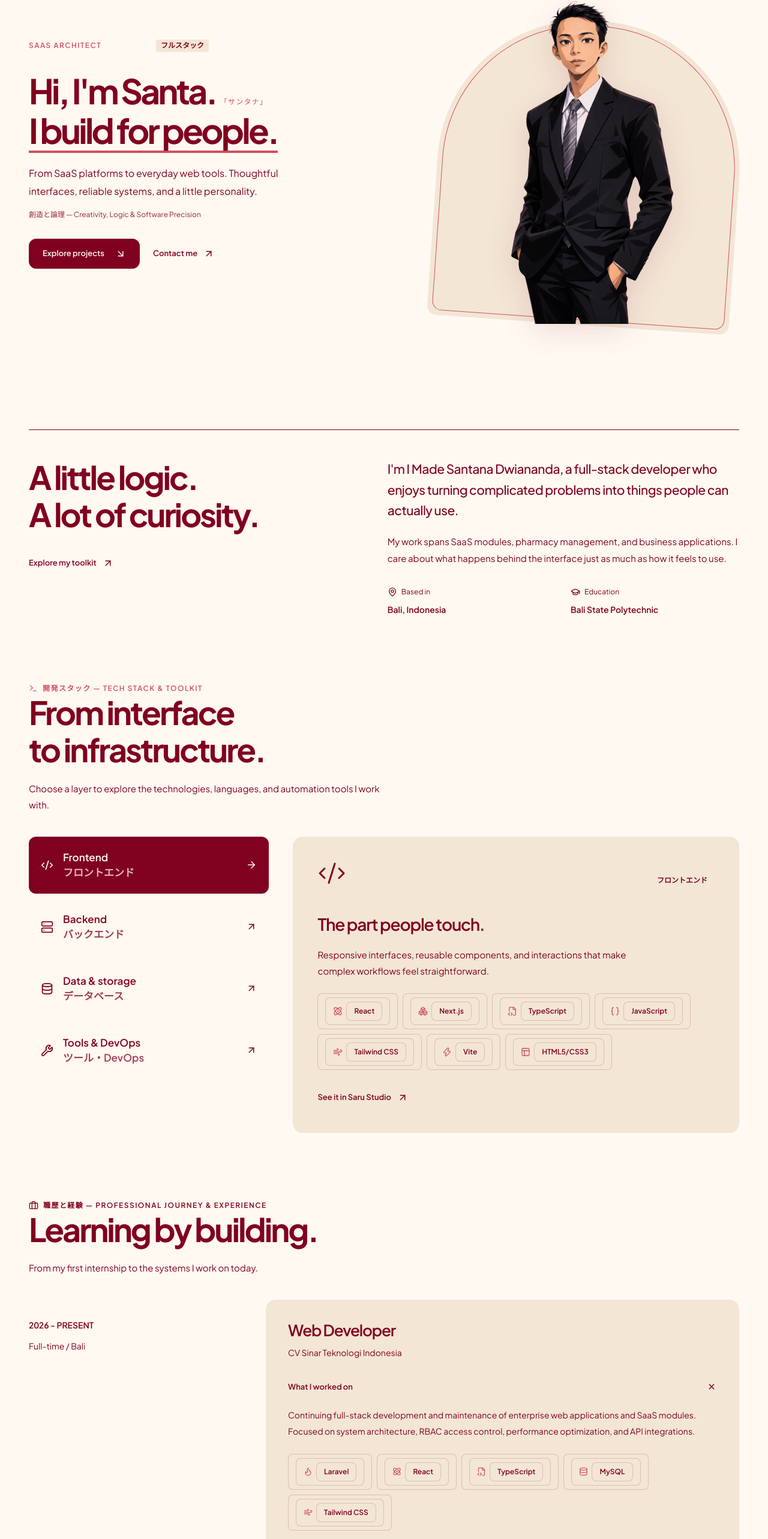
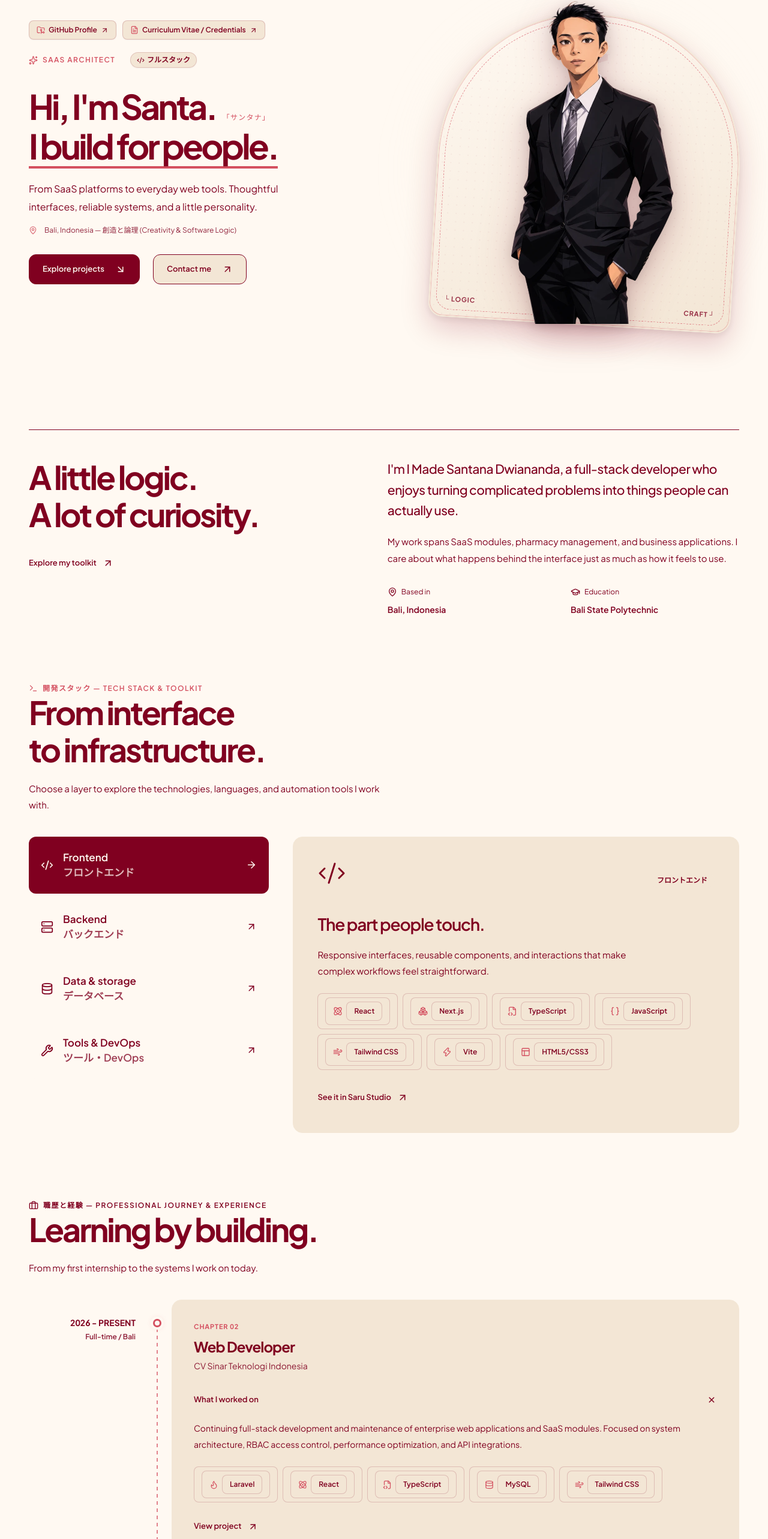
Before and after one commit to SantanaDwi29/neubrutalism_portofolio, a React (Vite) app: page / in a window 1280 px wide. Shown: the part 156-2722 px from the top of the page at 60% size. Built offline with nearby package versions, Linux system fonts and the light colour scheme.

Commit message:
feat: add core portfolio components, project detail page, and styling

```diff
--- a/src/App.css
+++ b/src/App.css
@@ -105,20 +105,90 @@
   perspective: 1000px;
 }
 
+.hero-art-glow {
+  position: absolute;
+  inset: 5% -8% -5% -8%;
+  background: radial-gradient(circle, rgba(212, 80, 96, 0.35) 0%, rgba(243, 230, 213, 0.15) 50%, transparent 75%);
+  filter: blur(32px);
+  pointer-events: none;
+  z-index: 0;
+  border-radius: 50%;
+}
+
 .hero-art-field {
   position: absolute;
-  inset: 12% 0 0 2%;
-  background: var(--color-sand);
-  border-radius: 48% 48% 16px 16px;
-  transform: rotate(4deg);
+  inset: 10% 0 0 2%;
+  background: linear-gradient(155deg, var(--color-cream) 0%, var(--color-sand) 100%);
+  border-radius: 48% 48% 24px 24px;
+  transform: rotate(3.5deg);
+  border: 2px solid var(--color-sand);
+  box-shadow:
+    0 20px 48px rgba(128, 0, 32, 0.2),
+    0 4px 12px rgba(0, 0, 0, 0.08),
+    inset 0 0 0 1px rgba(212, 80, 96, 0.35);
+  overflow: hidden;
 }
 
 .hero-art-field::before {
   content: '';
   position: absolute;
-  inset: 8px;
-  border: 1px solid var(--color-rose);
+  inset: 10px;
+  border: 1.5px dashed var(--color-rose);
   border-radius: inherit;
+  opacity: 0.65;
+  pointer-events: none;
+}
+
+.hero-art-field::after {
+  content: '';
+  position: absolute;
+  inset: 0;
+  background-image: radial-gradient(rgba(128, 0, 32, 0.08) 1px, transparent 1px);
+  background-size: 14px 14px;
+  pointer-events: none;
+  opacity: 0.55;
+}
+
+:root[data-theme="dark"] .hero-art-field {
+  background: linear-gradient(155deg, #FFF9F2 0%, #F3E6D5 100%);
+  border-color: var(--color-rose);
+  box-shadow:
+    0 24px 50px rgba(0, 0, 0, 0.45),
+    0 0 35px rgba(212, 80, 96, 0.3),
+    inset 0 0 0 2px var(--color-sand);
+}
+
+.hero-corner {
+  position: absolute;
+  font-family: var(--font-mono);
+  font-size: 11px;
+  font-weight: 700;
+  color: var(--color-burgundy);
+  letter-spacing: 0.08em;
+  opacity: 0.8;
+  z-index: 2;
+  pointer-events: none;
+}
+
+.corner-tl { top: 22px; left: 24px; }
+.corner-tr { top: 22px; right: 24px; }
+.corner-bl { bottom: 20px; left: 24px; }
+.corner-br { bottom: 20px; right: 24px; }
+
+.hero-watermark {
+  position: absolute;
+  top: 48%;
+  left: 50%;
+  transform: translate(-50%, -50%) rotate(-90deg);
+  font-family: var(--font-mono);
+  font-size: clamp(36px, 6vw, 54px);
+  font-weight: 900;
+  letter-spacing: 0.22em;
+  color: var(--color-burgundy);
+  opacity: 0.07;
+  white-space: nowrap;
+  pointer-events: none;
+  user-select: none;
 }
 
 .hero-art img {
@@ -127,7 +197,8 @@
   height: 100%;
   object-fit: contain;
   object-position: bottom;
-  filter: drop-shadow(0 12px 24px rgba(128, 0, 32, 0.12));
+  filter: drop-shadow(0 16px 32px rgba(128, 0, 32, 0.22)) drop-shadow(0 4px 10px rgba(0, 0, 0, 0.15));
+  z-index: 1;
 }
 
 .hero-art picture {
@@ -135,6 +206,7 @@
   display: block;
   width: 100%;
   height: 100%;
+  z-index: 1;
 }
 
 .hero-floating-badge {
@@ -311,43 +383,160 @@
   margin-top: 24px;
 }
 
+.journey-timeline-wrapper {
+  position: relative;
+  margin-top: 32px;
+}
+
+.journey-spine-line {
+  position: absolute;
+  top: 36px;
+  bottom: 36px;
+  left: 213px;
+  width: 2px;
+  background: repeating-linear-gradient(
+    to bottom,
+    var(--color-rose) 0px,
+    var(--color-rose) 6px,
+    transparent 6px,
+    transparent 12px
+  );
+  opacity: 0.7;
+  z-index: 1;
+}
+
 .journey-list {
-  display: grid;
-  gap: 24px;
+  position: relative;
+  display: flex;
+  flex-direction: column;
+  gap: 36px;
+  z-index: 2;
 }
 
 .journey-entry {
   display: grid;
-  grid-template-columns: .45fr 1fr;
-  gap: 40px;
+  grid-template-columns: 190px 48px 1fr;
+  align-items: start;
 }
 
 .journey-date {
+  padding-top: 28px;
+  display: flex;
+  flex-direction: column;
+  align-items: flex-end;
+  text-align: right;
+  gap: 4px;
+  font-size: 13px;
+  padding-right: 12px;
+}
+
+.journey-year {
+  font-weight: 700;
+  font-size: 14px;
+  color: var(--manga-paper);
+}
+
+.journey-location {
+  font-size: 12px;
+  opacity: 0.9;
+  color: var(--color-burgundy);
+  font-weight: 600;
+}
+
+.journey-node-slot {
+  display: flex;
+  justify-content: center;
   padding-top: 32px;
-  display: flex;
-  flex-direction: column;
-  gap: 14px;
-  font-size: 14px;
-}
-
-.journey-date span:first-child {
-  font-weight: 600;
-  font-variant-numeric: tabular-nums;
+}
+
+.journey-node-dot {
+  width: 14px;
+  height: 14px;
+  border-radius: 50%;
+  background: var(--color-cream);
+  border: 3px solid var(--color-rose);
+  box-shadow: 0 0 0 4px var(--manga-bg), 0 0 10px rgba(212, 80, 96, 0.35);
+}
+
+/* Explicit Dark Theme Contrast Overrides */
+@media (prefers-color-scheme: dark) {
+  :root:not([data-theme="light"]) .journey-location {
+    color: var(--color-sand);
+    opacity: 0.95;
+  }
+
+  :root:not([data-theme="light"]) .journey-spine-line {
+    background: repeating-linear-gradient(
+      to bottom,
+      var(--color-sand) 0px,
+      var(--color-sand) 6px,
+      transparent 6px,
+      transparent 12px
+    );
+    opacity: 0.8;
+  }
+
+  :root:not([data-theme="light"]) .journey-node-dot {
+    background: var(--color-sand);
+    border-color: var(--color-cream);
+    box-shadow: 0 0 0 3px var(--color-burgundy), 0 0 12px rgba(255, 249, 242, 0.6);
+  }
+
+  :root:not([data-theme="light"]) .manga-eyebrow {
+    color: var(--color-sand);
+  }
+}
+
+:root[data-theme="dark"] .journey-location {
+  color: var(--color-sand);
+  opacity: 0.95;
+}
+
+:root[data-theme="dark"] .journey-spine-line {
+  background: repeating-linear-gradient(
+    to bottom,
+    var(--color-sand) 0px,
+    var(--color-sand) 6px,
+    transparent 6px,
+    transparent 12px
+  );
+  opacity: 0.8;
+}
+
+:root[data-theme="dark"] .journey-node-dot {
+  background: var(--color-sand);
+  border-color: var(--color-cream);
+  box-shadow: 0 0 0 3px var(--color-burgundy), 0 0 12px rgba(255, 249, 242, 0.6);
+}
+
+:root[data-theme="dark"] .manga-eyebrow {
+  color: var(--color-sand);
 }
 
 .journey-card {
   padding: 30px 36px;
 }
 
+.journey-chapter-tag {
+  display: inline-block;
+  font-size: 11px;
+  font-weight: 700;
+  letter-spacing: 0.08em;
+  color: var(--color-rose);
+  margin-bottom: 6px;
+  text-transform: uppercase;
+}
+
 .journey-card h3 {
-  font-size: 26px;
-  font-weight: 600;
-  letter-spacing: -.045em;
+  font-size: 24px;
+  font-weight: 700;
+  letter-spacing: -.04em;
 }
 
 .journey-company {
-  margin-top: 8px;
+  margin-top: 4px;
   font-size: 14px;
+  opacity: 0.9;
 }
 
 .journey-card summary {
@@ -1470,30 +1659,45 @@
     font-size: 14px;
   }
 
+  .journey-spine-line {
+    left: 11px;
+    top: 28px;
+    bottom: 28px;
+  }
+
   .journey-entry {
-    grid-template-columns: 1fr;
+    grid-template-columns: 24px 1fr;
     gap: 16px;
   }
 
+  .journey-node-slot {
+    grid-column: 1;
+    padding-top: 4px;
+  }
+
   .journey-date {
+    grid-column: 2 / -1;
+    align-items: flex-start;
+    text-align: left;
     padding-top: 0;
+    padding-right: 0;
     flex-direction: row;
-    flex-wrap: wrap;
     justify-content: space-between;
     gap: 12px;
-    font-size: 12px;
+    margin-bottom: 4px;
   }
 
   .journey-list {
-    gap: 32px;
+    gap: 28px;
   }
 
   .journey-card {
+    grid-column: 2 / -1;
     padding: 24px;
   }
 
   .journey-card h3 {
-    font-size: 23px;
+    font-size: 22px;
   }
 
   .certificate-gallery {
--- a/src/components/Certifications.tsx
+++ b/src/components/Certifications.tsx
@@ -29,7 +29,7 @@ export interface Certificate {
   credentialId?: string;
 }
 
-export const certificatesData: Certificate[] = [
+const certificatesData: Certificate[] = [
   {
     id: 'dicoding-gen-ai',
     name: 'Belajar Penggunaan Generative AI',
--- a/src/components/Experience.tsx
+++ b/src/components/Experience.tsx
@@ -35,18 +35,34 @@ export const Experience: React.FC = () => (
       <h2>Learning by building.</h2>
       <p>From my first internship to the systems I work on today.</p>
     </div>
+
+    <div className="journey-timeline-wrapper">
+      <div className="journey-spine-line" aria-hidden="true" />
+
       <div className="journey-list">
         {experienceEntries.map((entry, index) => (
           <article key={entry.chapter} className="journey-entry">
             <div className="journey-date">
-            <span>{entry.year}</span>
-            <span>{entry.location}</span>
+              <span className="journey-year font-mono">{entry.year}</span>
+              <span className="journey-location">{entry.location}</span>
             </div>
+
+            <div className="journey-node-slot" aria-hidden="true">
+              <div className="journey-node-dot" />
+            </div>
+
             <div className="anime-card journey-card">
+              <div className="journey-card-header">
+                <span className="journey-chapter-tag font-mono">{entry.chapter}</span>
                 <h3>{entry.role}</h3>
                 <p className="journey-company">{entry.company}</p>
+              </div>
+
               <details open={index === 0}>
-              <summary>What I worked on <Plus size={18} /></summary>
+                <summary>
+                  <span>What I worked on</span>
+                  <Plus size={18} />
+                </summary>
                 <div className="journey-details">
                   <p>{entry.description}</p>
                   <div className="skill-tags">
@@ -65,6 +81,7 @@ export const Experience: React.FC = () => (
           </article>
         ))}
       </div>
+    </div>
   </section>
 );
 
--- a/src/components/Hero.tsx
+++ b/src/components/Hero.tsx
@@ -1,4 +1,4 @@
-import { ArrowDownRight, ArrowUpRight } from 'lucide-react';
+import { ArrowDownRight, ArrowUpRight, Code2, MapPin, Sparkles, FolderGit2, FileText } from 'lucide-react';
 import { motion, useReducedMotion } from 'motion/react';
 import { useRef, useState, type MouseEvent } from 'react';
 import { TypewriterText } from './TypewriterText';
@@ -13,7 +13,7 @@ export const Hero = () => {
     const rect = artRef.current.getBoundingClientRect();
     const x = (e.clientX - rect.left) / rect.width - 0.5;
     const y = (e.clientY - rect.top) / rect.height - 0.5;
-    setTilt({ x: x * 10, y: -y * 10 });
+    setTilt({ x: x * 14, y: -y * 14 });
   };
 
   const handleMouseLeave = () => {
@@ -31,12 +31,38 @@ export const Hero = () => {
     <section id="home" className="hero-layout section-wrap">
       <motion.div
         className="hero-copy"
-        initial={reduceMotion ? false : { opacity: 0, y: 20 }}
+        initial={reduceMotion ? false : { opacity: 0, y: 24 }}
         animate={{ opacity: 1, y: 0 }}
         transition={{ duration: 0.6, ease: [0.16, 1, 0.3, 1] }}
       >
-        <div className="flex items-center gap-3 mb-2 flex-wrap min-h-[32px]">
-          <span className="manga-eyebrow text-[var(--color-rose)] font-bold flex items-center gap-1.5 min-w-[200px]">
+        {/* Quick redirect links for GitHub & CV */}
+        <div className="flex items-center gap-2.5 mb-4 flex-wrap">
+          <a
+            href="https://github.com/SantanaDwi29"
+            target="_blank"
+            rel="noreferrer"
+            className="anime-tag hover:translate-y-[-2px] transition-transform cursor-pointer font-bold gap-1.5 shadow-sm"
+          >
+            <FolderGit2 size={14} className="text-[var(--color-rose)]" />
+            <span>GitHub Profile</span>
+            <ArrowUpRight size={13} />
+          </a>
+
+          <a
+            href="https://drive.google.com/file/d/1XwoxxsxWcmVBZScjTSJ7giGYm07xLilK/view?usp=drive_link"
+            target="_blank"
+            rel="noreferrer"
+            className="anime-tag hover:translate-y-[-2px] transition-transform cursor-pointer font-bold gap-1.5 shadow-sm"
+          >
+            <FileText size={14} className="text-[var(--color-rose)]" />
+            <span>Curriculum Vitae / Credentials</span>
+            <ArrowUpRight size={13} />
+          </a>
+        </div>
+
+        <div className="flex items-center gap-3 mb-3 flex-wrap min-h-[36px]">
+          <span className="manga-eyebrow text-[var(--color-rose)] font-bold flex items-center gap-2">
+            <Sparkles size={15} className="animate-pulse-slow" />
             <TypewriterText
               words={dynamicTitles}
               typingSpeed={70}
@@ -46,14 +72,14 @@ export const Hero = () => {
               cursorClassName="text-[var(--color-rose)] font-extrabold"
             />
           </span>
-          <span className="text-xs font-mono px-2 py-0.5 rounded bg-[var(--color-sand)] text-[var(--color-burgundy)] font-bold shadow-sm">
-            フルスタック
+          <span className="text-xs font-mono px-2.5 py-1 rounded-full bg-[var(--color-sand)] text-[var(--color-burgundy)] font-bold shadow-sm border border-[rgba(128,0,32,0.15)] flex items-center gap-1">
+            <Code2 size={13} /> フルスタック
           </span>
         </div>
 
         <h1 className="hero-headline">
           Hi, I'm Santa.{' '}
-          <span className="text-xs font-mono text-[var(--color-rose)] uppercase tracking-widest font-normal inline-block">
+          <span className="text-xs font-mono text-[var(--color-rose)] uppercase tracking-widest font-normal inline-block ml-1">
             「サンタナ」
           </span>
           <br />
@@ -64,16 +90,17 @@ export const Hero = () => {
           From SaaS platforms to everyday web tools. Thoughtful interfaces, reliable systems, and a little personality.
         </p>
 
-        <div className="flex items-center gap-2 mt-4 text-xs font-mono opacity-85">
-          <span>創造と論理 — Creativity, Logic & Software Precision</span>
+        <div className="flex items-center gap-3 mt-4 text-xs font-mono opacity-85">
+          <MapPin size={14} className="text-[var(--color-rose)]" />
+          <span>Bali, Indonesia — 創造と論理 (Creativity & Software Logic)</span>
         </div>
 
         <div className="hero-actions">
           <a href="#work" className="anime-btn-primary group">
             Explore projects <ArrowDownRight size={18} className="group-hover:translate-x-0.5 group-hover:translate-y-0.5 transition-transform" />
           </a>
-          <a href="#contact" className="text-link">
-            Contact me <ArrowUpRight size={18} />
+          <a href="#contact" className="anime-btn-secondary group">
+            Contact me <ArrowUpRight size={18} className="group-hover:translate-x-0.5 group-hover:-translate-y-0.5 transition-transform" />
           </a>
         </div>
       </motion.div>
@@ -84,12 +111,23 @@ export const Hero = () => {
         onMouseMove={handleMouseMove}
         onMouseLeave={handleMouseLeave}
       >
+        {/* Soft background glow aura */}
+        <div className="hero-art-glow" aria-hidden="true" />
+
         <motion.div
           className="w-full h-full relative"
           animate={reduceMotion ? {} : { rotateY: tilt.x, rotateX: tilt.y }}
           transition={{ type: 'spring', stiffness: 220, damping: 20 }}
         >
-          <div className="hero-art-field" aria-hidden="true" />
+          {/* Multi-layered Arch Backdrop */}
+          <div className="hero-art-field" aria-hidden="true">
+            <span className="hero-corner corner-tl">┌ 01</span>
+            <span className="hero-corner corner-tr">開発 ┐</span>
+            <span className="hero-corner corner-bl">└ LOGIC</span>
+            <span className="hero-corner corner-br">CRAFT ┘</span>
+            <span className="hero-watermark">SANTA.DEV</span>
+          </div>
+
           <picture>
             <source srcSet="/hero/hero-optimized.webp" type="image/webp" />
             <img
@@ -106,3 +144,5 @@ export const Hero = () => {
     </section>
   );
 };
+
+export default Hero;
```
Also changed, not shown: src/components/TypewriterText.tsx (+22 -22 lines), src/pages/ProjectDetail.tsx (+10 -1 lines). Lines whose indentation alone changed are shown as unchanged.
